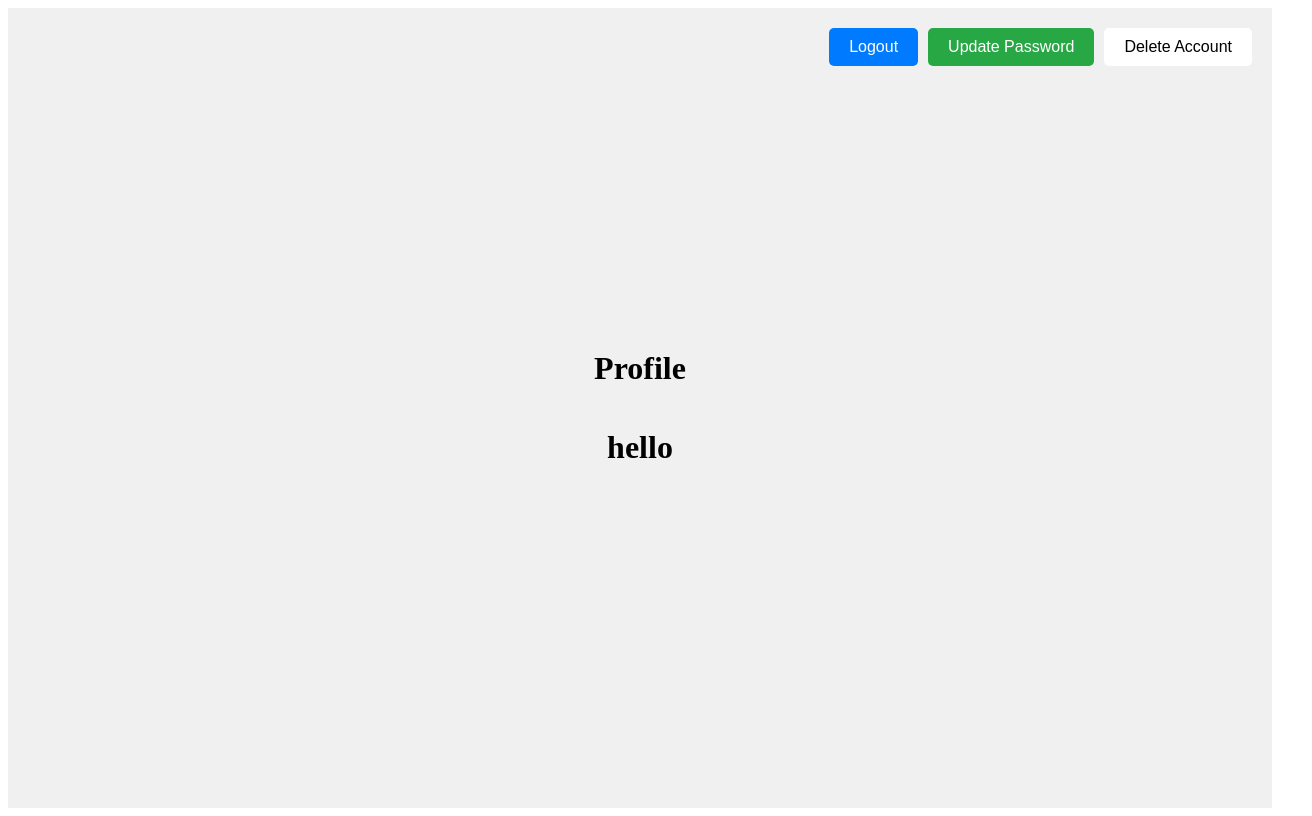
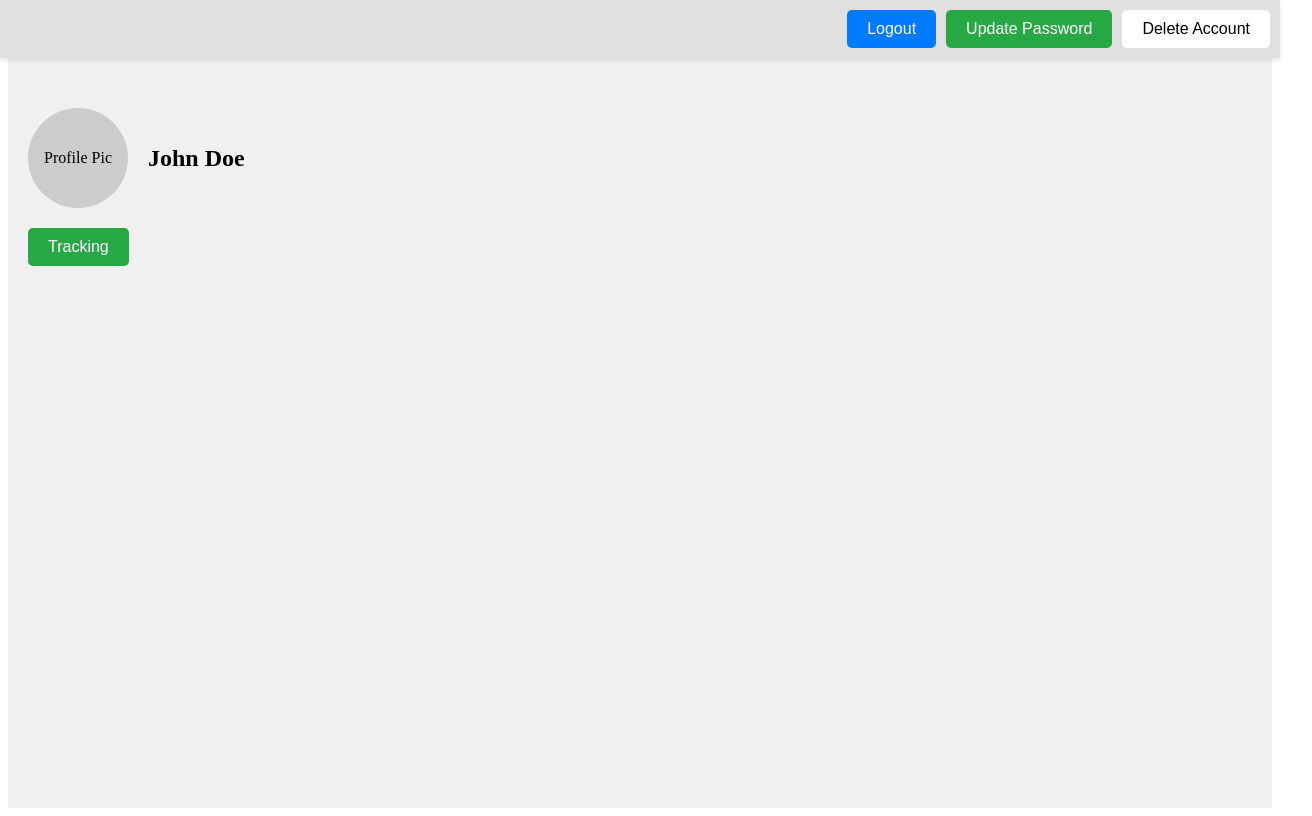
Before and after one commit to saanjpatel/IntroSWEGroup3, a React (Vite) app in the folder frontend/: page /profile in a window 1280 px wide. Shown: the whole page, 1312 px wide, since content can reach past the window. Built offline with nearby package versions, Linux system fonts and the light colour scheme.

Commit message:
Added weather and tracking page (temp)

```diff
--- a/frontend/src/components/LandingPage.jsx
+++ b/frontend/src/components/LandingPage.jsx
@@ -16,6 +16,9 @@ const LandingPage = () => {
         </button>
       </div>
       <h1 style={styles.title}>StayFit</h1>
+      <button onClick={() => navigate("/weather")} style={styles.weatherButton}>
+        Check Weather
+      </button>
     </div>
   );
 };
@@ -27,7 +30,7 @@ const styles = {
     alignItems: "center",
     justifyContent: "center",
     height: "100vh",
-    background: "url('background.jpg') center/cover no-repeat",
+    backgroundColor: "#f0f0f0",
   },
   header: {
     position: "absolute",
@@ -35,22 +38,28 @@ const styles = {
     right: "20px",
   },
   title: {
-    fontSize: "4rem",
-    fontWeight: "bold",
-    color: "#fff",
-    textShadow: "2px 2px 4px rgba(0, 0, 0, 0.7)",
-    letterSpacing: "2px",
+    fontSize: "3rem",
   },
   linkButton: {
     background: "none",
     border: "none",
-    color: "#fff",
+    color: "#007bff",
     cursor: "pointer",
     fontSize: "1rem",
   },
   separator: {
     margin: "0 10px",
+    color: "#007bff",
+  },
+  weatherButton: {
+    marginTop: "20px",
+    padding: "10px 20px",
+    borderRadius: "5px",
+    border: "none",
+    backgroundColor: "#28a745",
     color: "#fff",
+    cursor: "pointer",
+    fontSize: "1rem",
   },
 };
 
--- a/frontend/src/components/Profile.jsx
+++ b/frontend/src/components/Profile.jsx
@@ -1,4 +1,4 @@
-import React, {useEffect, useState} from "react";
+import React, { useState } from "react";
 import { useNavigate } from "react-router-dom";
 import axios from "axios";
 
@@ -8,13 +8,13 @@ const Profile = () => {
   const [logOutMsg, setLogOutMsg] = useState("");
   const [deleteMsg, setDeleteMsg] = useState("");
 
-  const handleLogout = async() => {
+  const handleLogout = async () => {
     try {
       const response = await axios.post("http://127.0.0.1:5000/logout", {
-        email: localStorage.getItem('email')
+        email: localStorage.getItem("email"),
       });
       if (response.status === 200) {
-        localStorage.removeItem('email')
+        localStorage.removeItem("email");
         navigate("/login");
       }
     } catch (error) {
@@ -25,6 +25,7 @@ const Profile = () => {
       }
     }
   };
+
   const handleDeleteAccount = () => {
     setShowDeletePopup(true);
   };
@@ -37,10 +38,10 @@ const Profile = () => {
     setShowDeletePopup(false);
     try {
       const response = await axios.post("http://127.0.0.1:5000/delete", {
-        email: localStorage.getItem('email')
+        email: localStorage.getItem("email"),
       });
       if (response.status === 200) {
-        localStorage.removeItem('email')
+        localStorage.removeItem("email");
         navigate("/");
       }
     } catch (error) {
@@ -50,7 +51,6 @@ const Profile = () => {
         setDeleteMsg("An unexpected error occurred.");
       }
     }
-
   };
 
   const cancelDelete = () => {
@@ -59,7 +59,9 @@ const Profile = () => {
 
   return (
     <div style={styles.container}>
-      <div style={styles.header}>
+      {/* Top Section with Light Grey Background */}
+      <div style={styles.topSection}>
+        <div style={styles.buttonGroup}>
           <button onClick={handleLogout} style={styles.logoutButton}>
             Logout
           </button>
@@ -70,8 +72,21 @@ const Profile = () => {
             Delete Account
           </button>
         </div>
-      <h1>Profile</h1>
-      <h1>hello {localStorage.getItem('email')}</h1>
+      </div>
+
+      {/* Profile Section */}
+      <div style={styles.profileContent}>
+        <div style={styles.profileSection}>
+          <div style={styles.profilePicCircle}>Profile Pic</div>
+          <div style={styles.namePlaceholder}>John Doe</div>
+        </div>
+
+        {/* Tracking Button */}
+        <button onClick={() => navigate("/tracking")} style={styles.trackingButton}>
+          Tracking
+        </button>
+      </div>
+
       {/* Delete Account Confirmation Popup */}
       {showDeletePopup && (
         <div style={styles.popup}>
@@ -94,17 +109,22 @@ const styles = {
   container: {
     display: "flex",
     flexDirection: "column",
-    alignItems: "center",
-    justifyContent: "center",
-    height: "100vh",
     backgroundColor: "#f0f0f0",
-    position: "relative",
+    minHeight: "100vh",
   },
-  header: {
-    position: "absolute",
-    top: "20px",
-    right: "20px",
+  topSection: {
+    position: "fixed",
+    top: 0,
+    left: 0,
+    right: 0,
+    padding: "10px",
+    backgroundColor: "#e0e0e0", // Light grey background
+    boxShadow: "0 2px 4px rgba(0, 0, 0, 0.1)",
+    zIndex: 1000,
+  },
+  buttonGroup: {
     display: "flex",
+    justifyContent: "flex-end",
     gap: "10px",
   },
   logoutButton: {
@@ -120,7 +140,7 @@ const styles = {
     padding: "10px 20px",
     borderRadius: "5px",
     border: "none",
-    backgroundColor: "#28a745",  // Green color for update password
+    backgroundColor: "#28a745", // Green color for update password
     color: "#fff",
     cursor: "pointer",
     fontSize: "1rem",
@@ -135,6 +155,41 @@ const styles = {
     fontSize: "1rem",
     transition: "background-color 0.3s, color 0.3s",
   },
+  profileContent: {
+    marginTop: "80px", // Space for the top section
+    padding: "20px",
+    width: "100%",
+  },
+  profileSection: {
+    display: "flex",
+    alignItems: "center",
+    gap: "20px",
+    marginBottom: "20px",
+  },
+  profilePicCircle: {
+    width: "100px",
+    height: "100px",
+    borderRadius: "50%",
+    backgroundColor: "#ccc",
+    display: "flex",
+    alignItems: "center",
+    justifyContent: "center",
+    fontSize: "1rem",
+    color: "#000",
+  },
+  namePlaceholder: {
+    fontSize: "1.5rem",
+    fontWeight: "bold",
+  },
+  trackingButton: {
+    padding: "10px 20px",
+    borderRadius: "5px",
+    border: "none",
+    backgroundColor: "#28a745",
+    color: "#fff",
+    cursor: "pointer",
+    fontSize: "1rem",
+  },
   popup: {
     position: "fixed",
     top: 0,
@@ -145,6 +200,7 @@ const styles = {
     display: "flex",
     alignItems: "center",
     justifyContent: "center",
+    zIndex: 1001,
   },
   popupContent: {
     backgroundColor: "#fff",
--- /dev/null
+++ b/frontend/src/components/Tracking.jsx
@@ -0,0 +1,49 @@
+import React from "react";
+import { useNavigate } from "react-router-dom";
+
+const Tracking = () => {
+  const navigate = useNavigate();
+
+  return (
+    <div style={styles.container}>
+      <button onClick={() => navigate("/profile")} style={styles.backButton}>
+        ← Back to Profile
+      </button>
+      <h1 style={styles.title}>Fitness Goals Tracking</h1>
+      <p style={styles.placeholder}>Fitness tracking functionality will be added here.</p>
+    </div>
+  );
+};
+
+const styles = {
+  container: {
+    display: "flex",
+    flexDirection: "column",
+    alignItems: "center",
+    justifyContent: "center",
+    height: "100vh",
+    backgroundColor: "#f0f0f0",
+  },
+  backButton: {
+    position: "absolute",
+    top: "20px",
+    left: "20px",
+    padding: "10px 20px",
+    borderRadius: "5px",
+    border: "none",
+    backgroundColor: "#007bff",
+    color: "#fff",
+    cursor: "pointer",
+    fontSize: "1rem",
+  },
+  title: {
+    fontSize: "2rem",
+    marginBottom: "20px",
+  },
+  placeholder: {
+    fontSize: "1.2rem",
+    color: "#666",
+  },
+};
+
+export default Tracking;
--- /dev/null
+++ b/frontend/src/components/Weather.jsx
@@ -0,0 +1,65 @@
+// src/components/Weather.jsx
+import React from "react";
+import { useNavigate } from "react-router-dom";
+
+const Weather = () => {
+  const navigate = useNavigate();
+
+  return (
+    <div style={styles.container}>
+      <button onClick={() => navigate("/")} style={styles.homeButton}>
+        🏠 Home
+      </button>
+      <h1 style={styles.title}>Current Weather</h1>
+      <div style={styles.weatherCard}>
+        <p style={styles.weatherInfo}>Temperature: 25°C</p>
+        <p style={styles.weatherInfo}>Weather: Sunny</p>
+        <p style={styles.weatherInfo}>Humidity: 60%</p>
+      </div>
+    </div>
+  );
+};
+
+const styles = {
+  container: {
+    display: "flex",
+    flexDirection: "column",
+    alignItems: "center",
+    justifyContent: "center",
+    height: "100vh",
+    backgroundColor: "#f0f0f0",
+    position: "relative",
+  },
+  homeButton: {
+    position: "absolute",
+    top: "20px",
+    right: "20px",
+    padding: "10px 20px",
+    borderRadius: "5px",
+    border: "none",
+    backgroundColor: "#007bff",
+    color: "#fff",
+    cursor: "pointer",
+    fontSize: "1rem",
+    display: "flex",
+    alignItems: "center",
+    gap: "5px",
+  },
+  title: {
+    fontSize: "2rem",
+    marginBottom: "20px",
+  },
+  weatherCard: {
+    backgroundColor: "#fff",
+    padding: "20px",
+    borderRadius: "10px",
+    boxShadow: "0 4px 8px rgba(0, 0, 0, 0.1)",
+    textAlign: "center",
+  },
+  weatherInfo: {
+    fontSize: "1.2rem",
+    margin: "10px 0",
+  },
+};
+
+export default Weather;
--- a/frontend/src/main.jsx
+++ b/frontend/src/main.jsx
@@ -5,7 +5,8 @@ import LandingPage from "./components/LandingPage";
 import Login from "./components/Login";
 import Register from "./components/Register";
 import Profile from "./components/Profile";
-import UpdatePassword from "./components/UpdatePassword"; //
+import Weather from "./components/Weather";
+import Tracking from "./components/Tracking";
 
 ReactDOM.createRoot(document.getElementById("root")).render(
   <React.StrictMode>
@@ -15,7 +16,8 @@ ReactDOM.createRoot(document.getElementById("root")).render(
         <Route path="/login" element={<Login />} />
         <Route path="/register" element={<Register />} />
         <Route path="/profile" element={<Profile />} />
-        <Route path="/update-password" element={<UpdatePassword />} />
+        <Route path="/weather" element={<Weather />} />
+        <Route path="/tracking" element={<Tracking />} />
       </Routes>
     </Router>
   </React.StrictMode>
```
Lines whose indentation alone changed are shown as unchanged.
